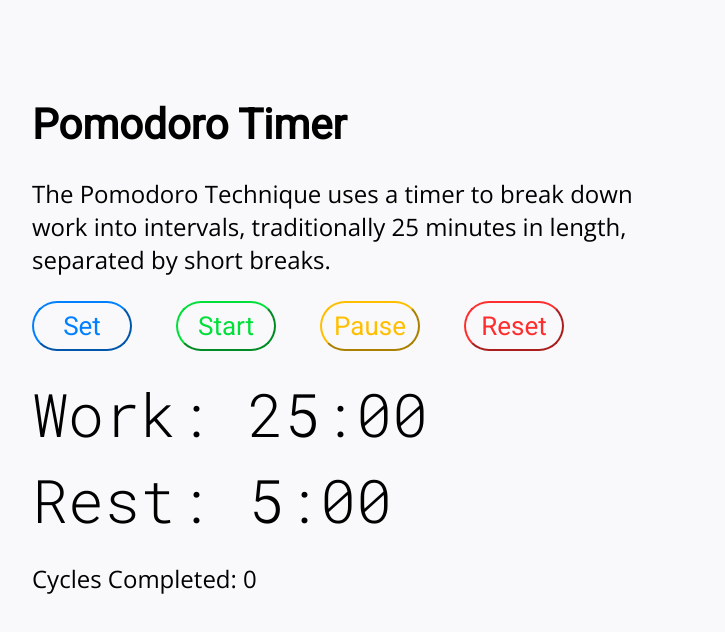
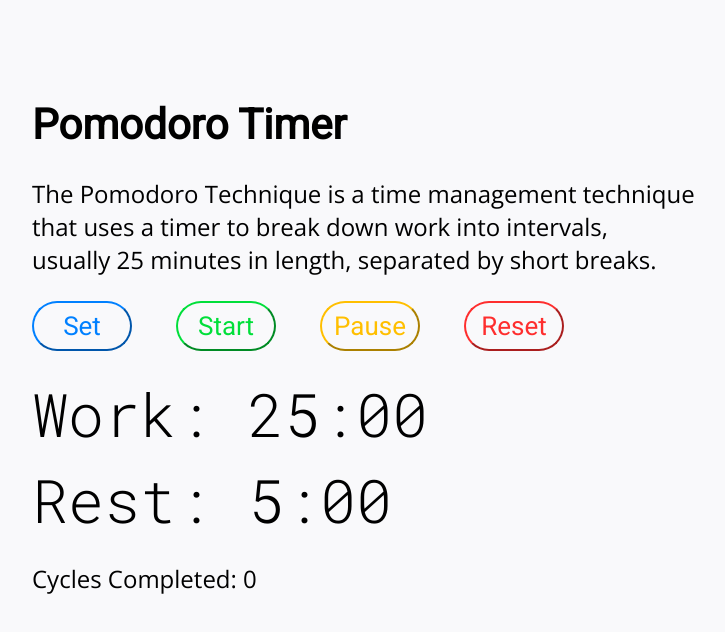
Before and after one commit to shailavasthi/pomodoro_timer, a plain HTML site: page index.html in a window 1280 px wide. Shown: the whole page, without its empty margins (176-901 px from the left). Drawn offline with nearby package versions, Linux system fonts and the light colour scheme.

Commit message:
Edit description

```diff
--- a/index.html
+++ b/index.html
@@ -12,7 +12,9 @@
 
 	<div class='header-container'>
 		<h1>Pomodoro Timer</h1>
-		<p>The Pomodoro Technique uses a timer to break down </br>work into intervals, traditionally 25 minutes in length, </br>separated by short breaks.</p>
+		<p>The Pomodoro Technique is a time management technique</br>
+		that uses a timer to break down work into intervals,</br> usually 25 minutes in length, separated by short breaks.
+		</p>
 	</div>
 
 	<div class='button-container'>
```
